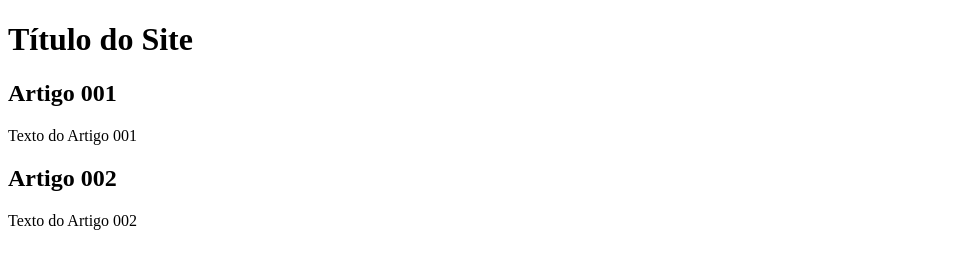
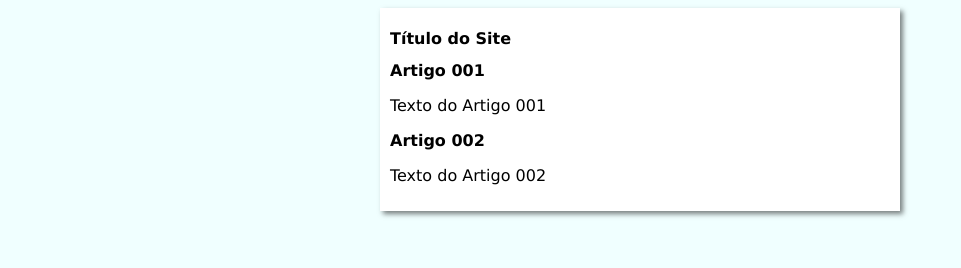
Before and after one commit to marcoheinski/projeto_site, a plain HTML site: page index.html in a window 1280 px wide. Shown: the whole page, without its empty margins (0-961 px from the left). Drawn offline with Linux system fonts and the light colour scheme.

Commit message:
iniciando design

```diff
--- /dev/null
+++ b/estilos/style.css
@@ -0,0 +1,18 @@
+* {
+    font-family: 'Lucida Sans', 'Lucida Sans Regular', 'Lucida Grande', 'Lucida Sans Unicode', Geneva, Verdana, sans-serif;
+    font-size: 16px;
+}
+
+body {
+    background-color: rgb(240, 255, 255);
+}
+
+main {
+    background-color: rgb(255, 255, 255);
+    width: 500px;
+    margin: auto;
+    padding: 10px;
+    box-shadow: 3px 3px 5px rgba(0, 0, 0, 0.5);
+
+
+}
--- a/index.html
+++ b/index.html
@@ -4,6 +4,8 @@
     <meta charset="UTF-8">
     <meta name="viewport" content="width=device-width, initial-scale=1.0">
     <title>Título do Site</title>
+    <link rel="stylesheet" href="estilos/style.css">
+
 </head>
 <body>
     <main>
```
